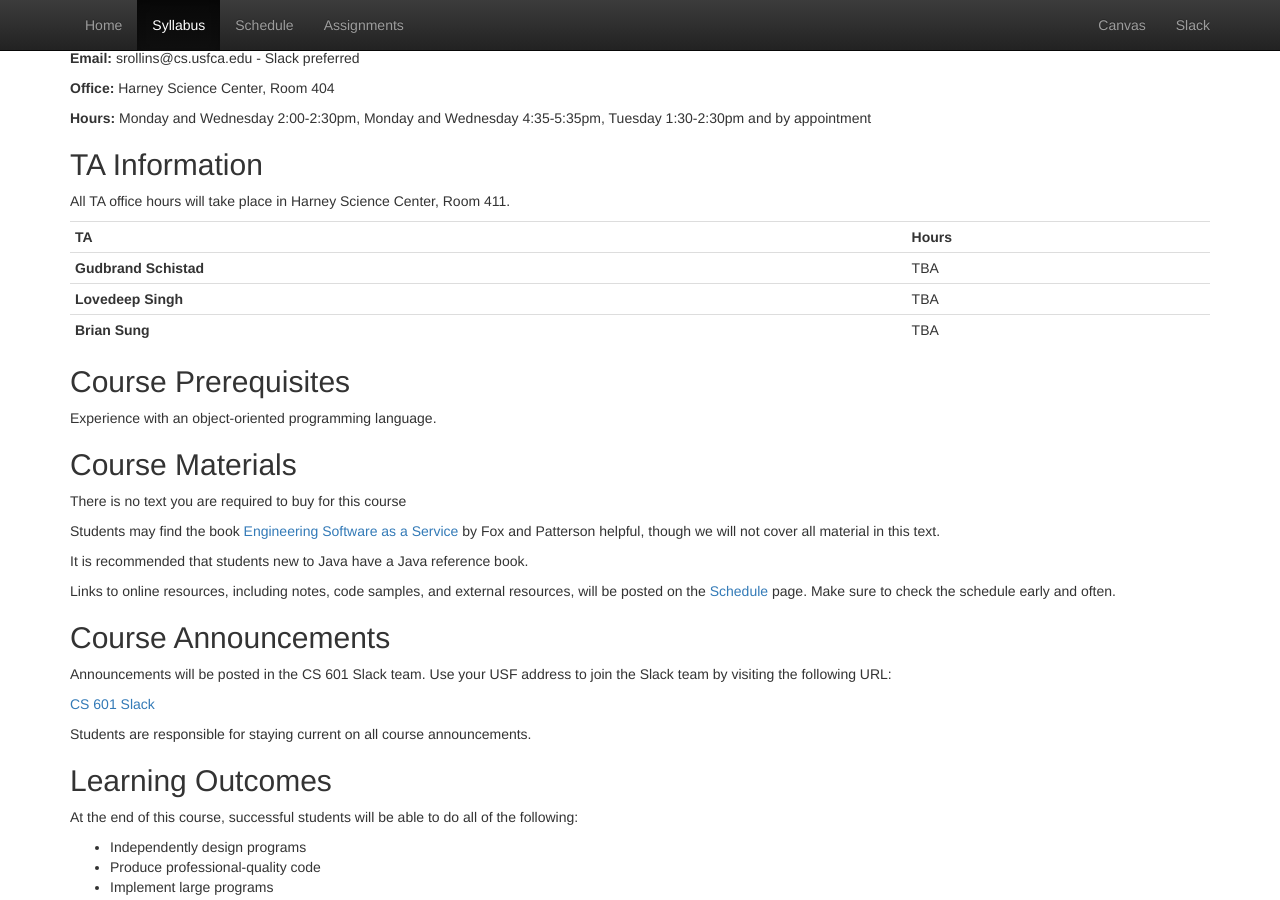
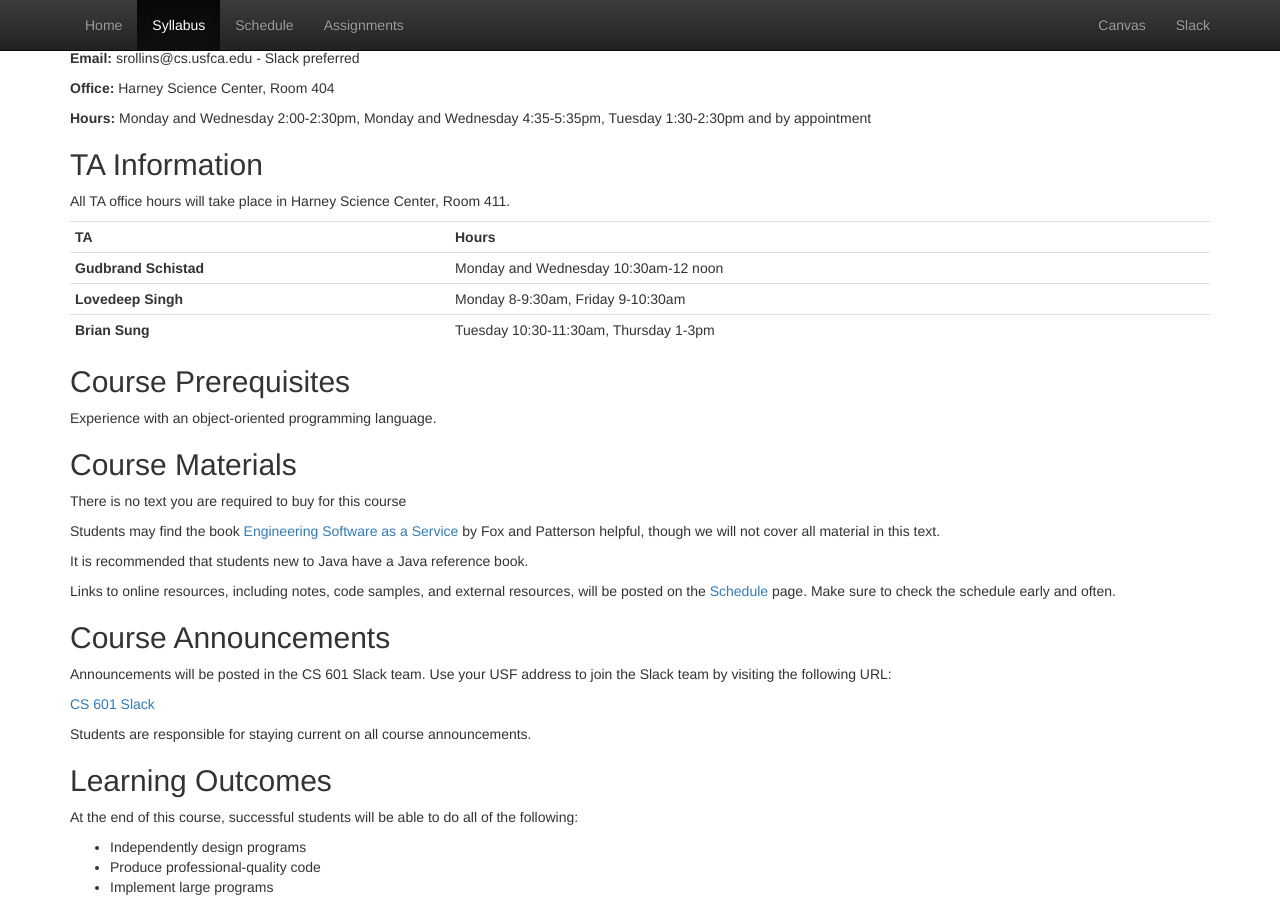
Before and after one commit to CS601-F18/cs601-f18.github.io, a Jekyll site: the page built from syllabus.html, in a window 1280 px wide and 900 px high, scrolled down 347 px. Built offline with Jekyll 4.4.1, drawn with Linux system fonts in a browser that asks for light colours.

Commit message:
adding ta hours

```diff
--- a/syllabus.html
+++ b/syllabus.html
@@ -32,15 +32,15 @@ title: Syllabus
     </tr>
     <tr>
       <td><strong>Gudbrand Schistad</strong></td>
-      <td>TBA</td>
+      <td>Monday and Wednesday 10:30am-12 noon</td>
     </tr>
     <tr>
       <td><strong>Lovedeep Singh</strong></td>
-      <td>TBA</td>
+      <td>Monday 8-9:30am, Friday 9-10:30am</td>
     </tr>
     <tr>
       <td><strong>Brian Sung</strong></td>
-      <td>TBA</td>
+      <td>Tuesday 10:30-11:30am, Thursday 1-3pm</td>
     </tr>
   </tbody>
 </table>
```
